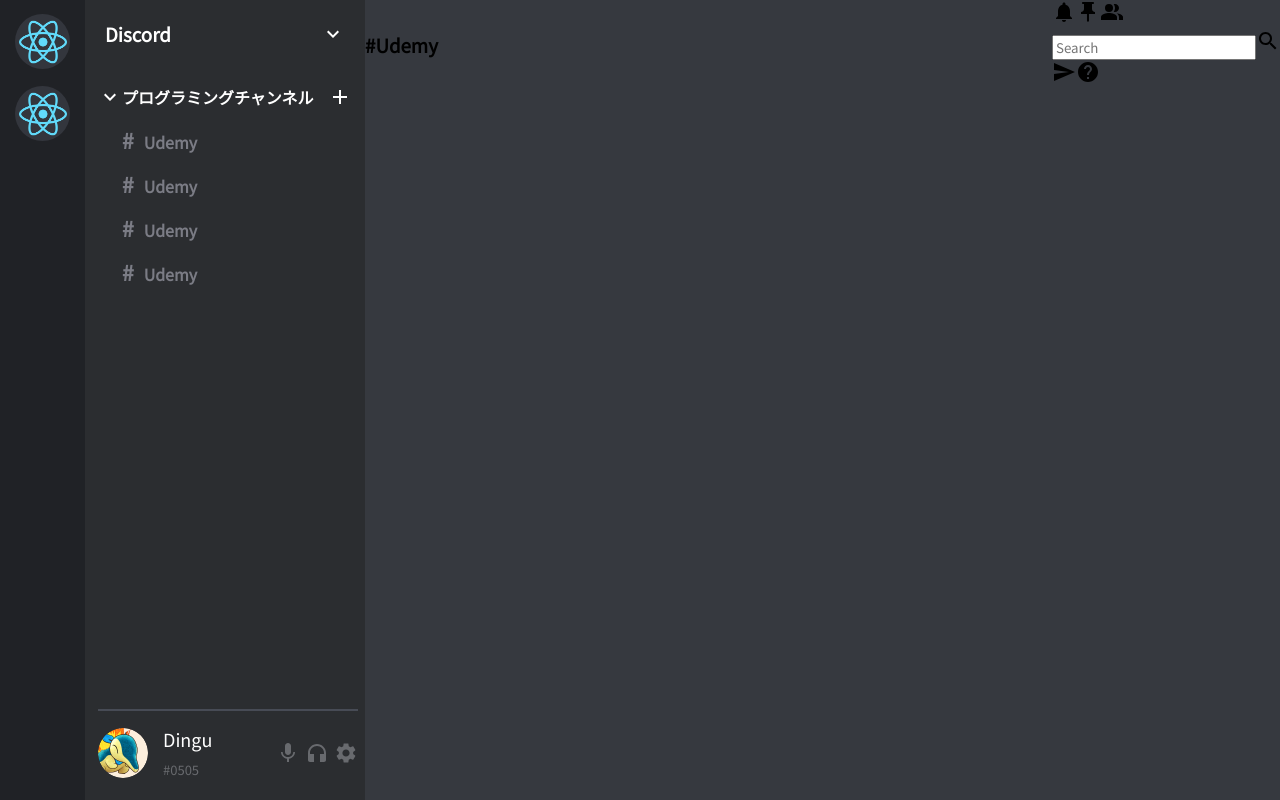
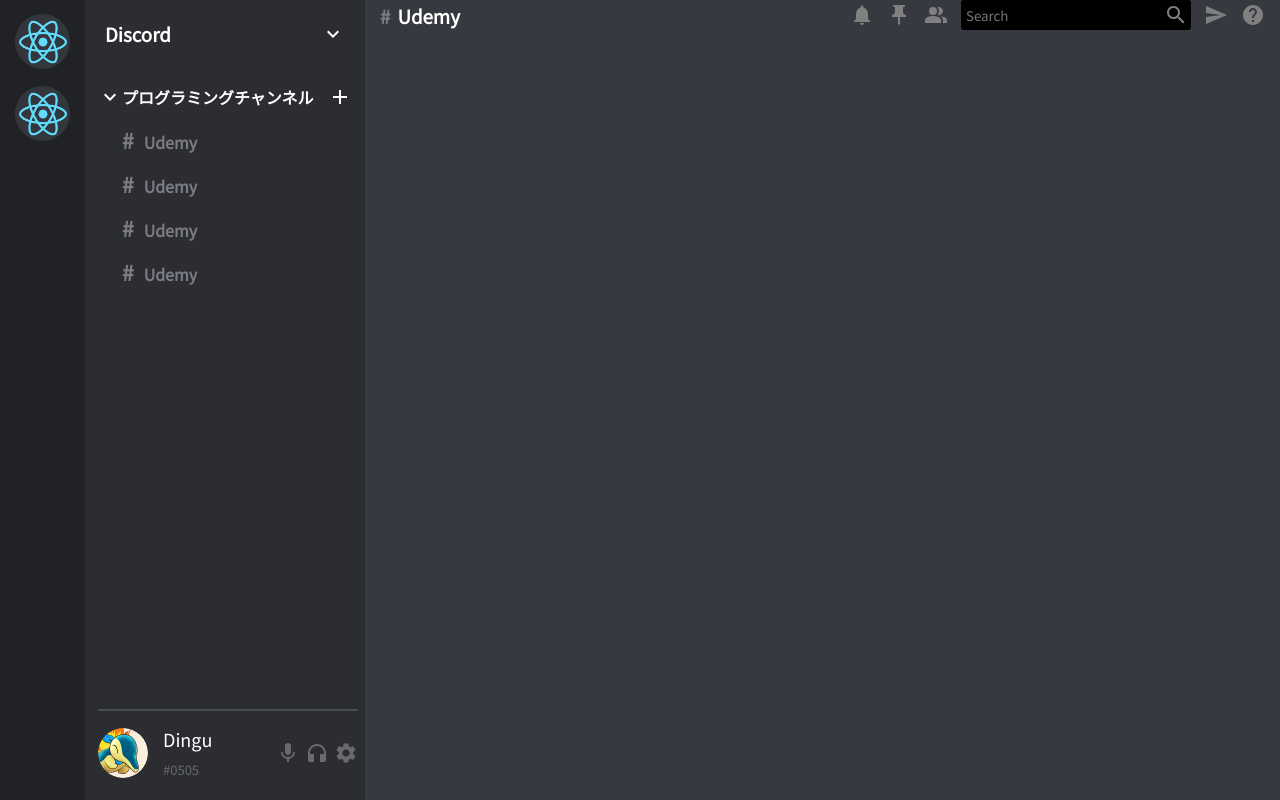
Before and after one commit to Dingu-suke/discord-clone, a React (Create React App) app: page / in a window 1280 px wide. Built offline with nearby package versions, Linux system fonts and the light colour scheme.

Commit message:
ヘッダー完成

```diff
--- a/src/components/chat/ChatHeader.scss
+++ b/src/components/chat/ChatHeader.scss
@@ -4,4 +4,45 @@
   align-items: center;
   justify-content: space-between;
   width: 100%;
+
+  .chatHeaderLeft {
+    padding-left: 15px;
+
+    .chatHeaderHash {
+      color: #7b7c85;
+      padding-right: 7px;
+    }
+
+    h3 {
+      color: #fff;
+    }
+  }
+
+  .chatHeaderRight {
+    padding-right: 15px;
+    display: flex;
+    align-items: center;
+    gap: 13px;
+    color: gray;
+
+    .chatHeaderSearch {
+      background-color: black;
+      display: flex;
+      align-items: center;
+      color: gray;
+      padding: 3px;
+      border-radius: 3px;
+
+      .input {
+        background: transparent;
+        border: none;
+        color: white;
+        outline: none;
+      }
+
+    }
+    .MuiSvgIcon-root {
+      cursor: pointer;
+    }
+  }
 }
--- a/src/components/chat/ChatHeader.tsx
+++ b/src/components/chat/ChatHeader.tsx
@@ -21,7 +21,7 @@
         <PushPinIcon />
         <PeopleAltIcon />
         <div className="chatHeaderSearch">
-          <input type="text" placeholder='Search' />
+          <input className='input' type="text" placeholder='Search' />
           <SearchIcon />
         </div>
         <SendIcon />
```
